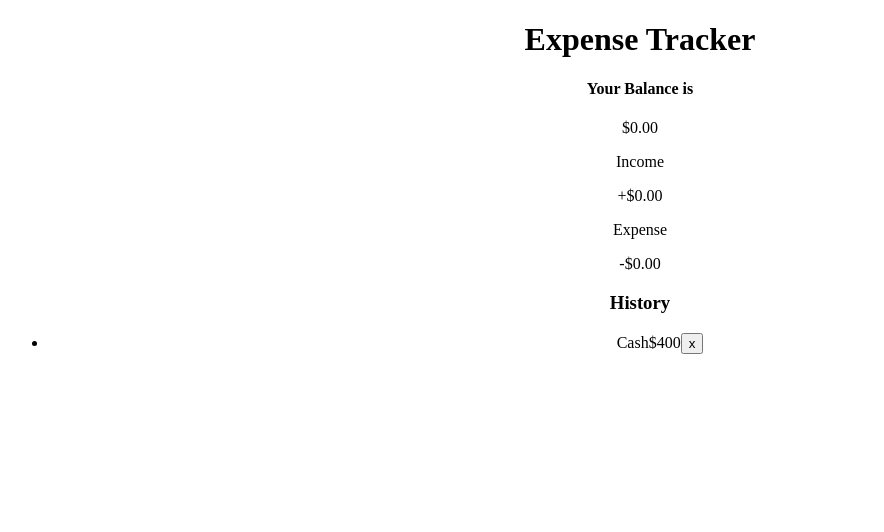
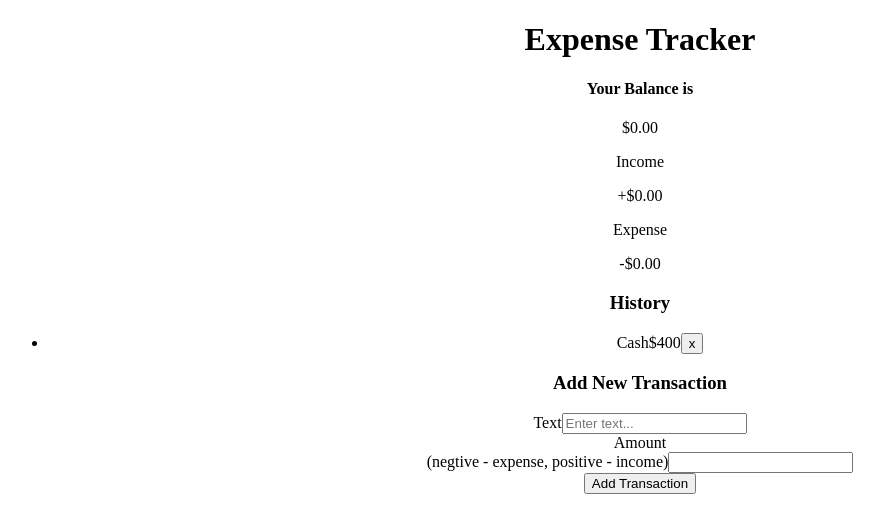
Before and after one commit to ahmedsamir96m/ExpensesTracker, a React (Create React App) app: page / in a window 1280 px wide. Shown: the top 532 px of the page, without its empty margins (0-884 px from the left). Built offline with nearby package versions, Linux system fonts and the light colour scheme; the HTML template or start-up script is replaced by a standard one.

Commit message:
created the intial state for the text, amount, fixed for attribute bug made it htmlFor

```diff
--- a/src/App.js
+++ b/src/App.js
@@ -2,6 +2,8 @@
 import {Balance} from './components/Balance'
 import {IncomeExpenses} from './components/IncomeExpenses'
 import {TransactionList} from './components/TransactionList'
+import {AddTransaction} from './components/AddTransaction'
+
 import './App.css';
 
 function App() {
@@ -11,6 +13,7 @@
       <Balance></Balance>
       <IncomeExpenses></IncomeExpenses>
       <TransactionList></TransactionList>
+      <AddTransaction></AddTransaction>
     </div>
   );
 }
--- a/src/components/AddTransaction.js
+++ b/src/components/AddTransaction.js
@@ -1,20 +1,23 @@
-import React from 'react'
+import React, { useState } from 'react'
 
 export const AddTransaction = () => {
+    const [text, setText] = useState('');
+    const [amount, setAmount] = useState('');
+
     return (
         <div>
             <h3>Add New Transaction</h3>
             <form id="form" className="new-transaction">
                 <div className="form-control">
-                    <label for="text">Text</label>
-                    <input type="text" id="text" placeholder="Enter text..."></input>
+                    <label htmlFor="text">Text</label>
+                    <input type="text" id="text" placeholder="Enter text..." value={text} onChange={(e) => setText(e.target.value)}></input>
                 </div>
                 <div className="form-control">
-                    <label for="amount">
+                    <label htmlFor="amount">
                         Amount <br/>
                         (negtive - expense, positive - income)
                     </label>
-                    <input type="number"></input>
+                    <input type="number" value={amount} onChange={(e) => setAmount(e.target.value)} ></input>
                 </div>
                 <button className="btn">Add Transaction</button>
             </form>
```
